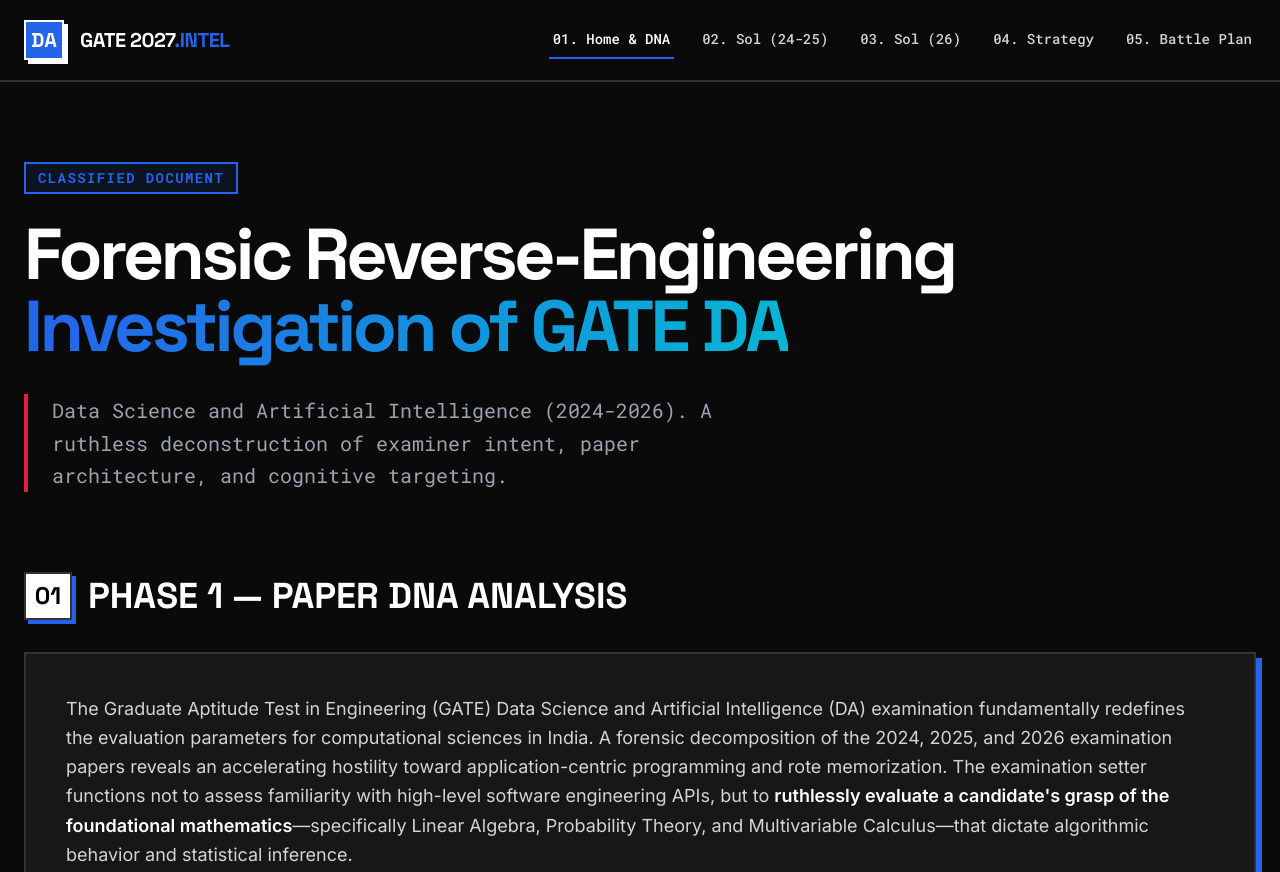
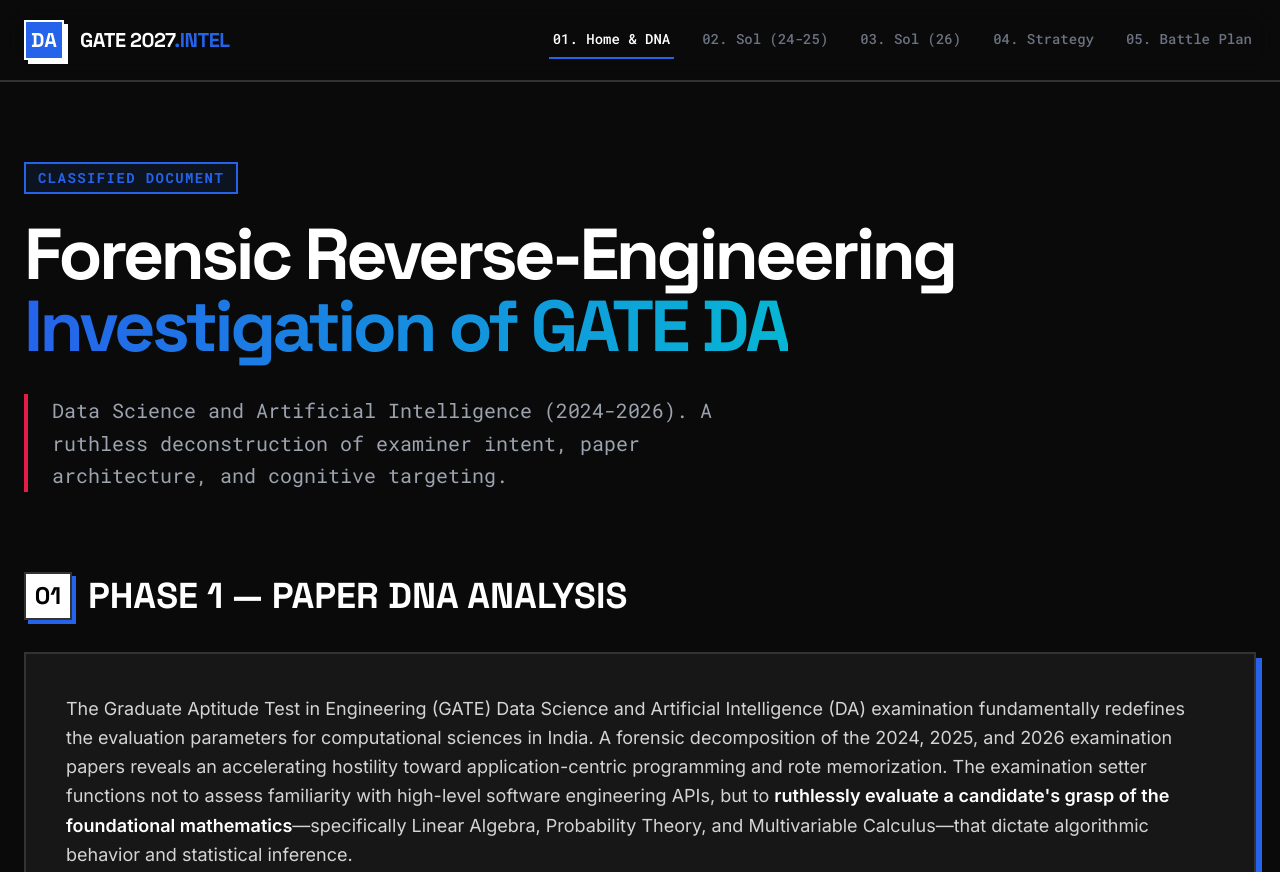
Before and after one commit to Hardik-Sankhla/gate2027, a plain HTML site: page index.html in a window 1280 px wide. Shown: the top 872 px of the page. Drawn offline with nearby package versions, Linux system fonts and the light colour scheme.

Commit message:
Clean up HTML formatting

```diff
--- a/index.html
+++ b/index.html
@@ -114,6 +114,9 @@
 
         /* Highlighting */
         .hl-text { color: #FFFFFF; font-weight: 600; }
+
+        /* Text colors for navigation */
+        .text-muted { color: #6B7280; }
     </style>
 </head>
 
```
Also changed, not shown: solutions_1.html (+3 -0 lines), solutions_2.html (+3 -0 lines).
